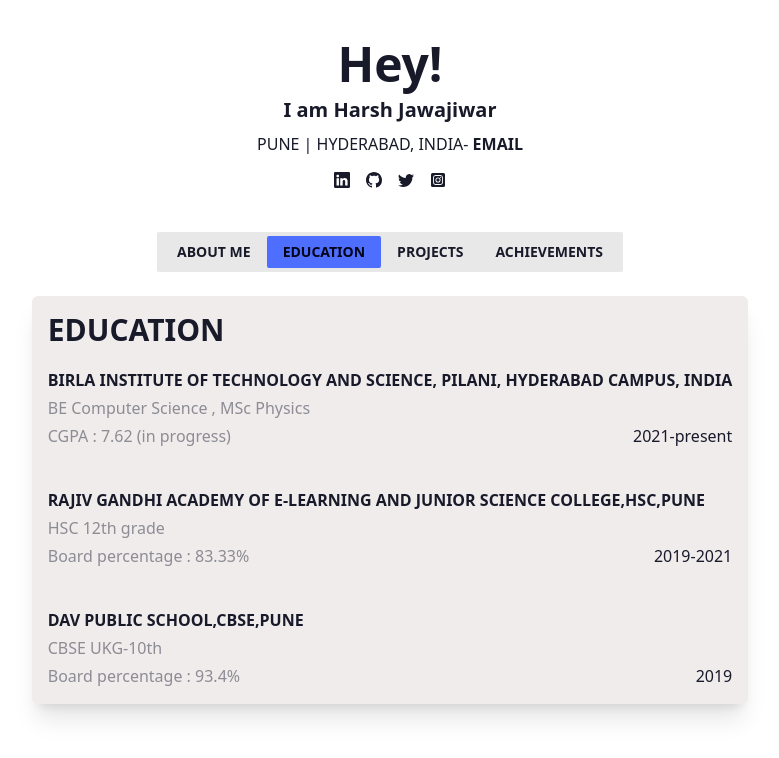
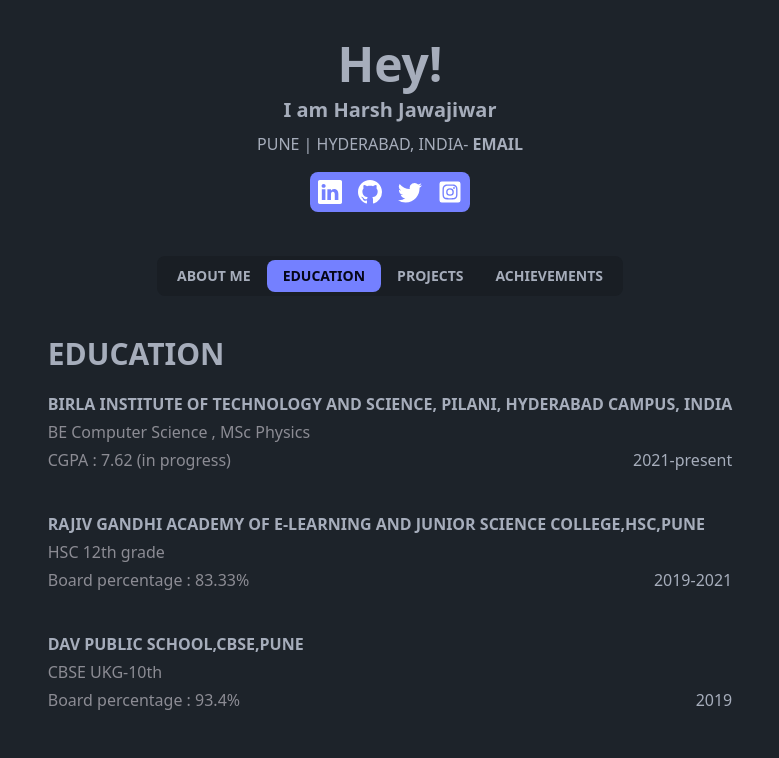
Before and after one commit to HarshJ23/personal-website, a Next.js app: page / in a window 1280 px wide. Both pictures are taken after a click on the link "EDUCATION". Shown: the top 758 px of the page, without its empty margins (250-1029 px from the left). Built offline with nearby package versions, Linux system fonts and the light colour scheme.

Commit message:
minor changes pending

```diff
--- a/components/About.jsx
+++ b/components/About.jsx
@@ -2,10 +2,10 @@
 export default function Card() {
   return (
     <div className="my-2  mx-auto">
-    <div className="hero bg-[#f0ecec] shadow-xl rounded-md">
+    <div className="hero rounded-md">
   <div className="hero-content">
     <div>
-     <h2 className="text-left text-3xl font-semibold">ABOUT ME</h2>
+     <h2 className="text-left text-3xl font-bold">ABOUT ME</h2>
       <p className="py-6 font-semibold text-base sm:text-lg text-left  text-[#8c8c94]">Hi! I am Harsh Jawajiwar , a third year student at BITS Pilani, Hyderabad Campus,pursuing dual majors in Computer Science and Physics.
       I like building projects around web-development.My Interest also lies in entrepreneurship and i am trying to explore the same.<br/> Apart from this i love watching and playing football</p>
     </div>
--- /dev/null
+++ b/components/Achievement.jsx
@@ -0,0 +1,60 @@
+
+
+export default function Achievement() {
+
+    const hackathon = [
+
+   {    value:0,
+        title:"AFTERHOURS",
+        description:"BITS Pilani , Hyderabad campus : Placed first in campus wide 12-Hr Hackathon organized by Innovation Cell and CIIE , BITS Pilani Hyderabad Campus",
+    },
+
+    {   value:1,
+        title : "CISCO CodeX",
+        description:"Selected as one of the top 10 finalist out of 200+ participants. Our team developed a full-stack health and medicine management app for elderly people along with a pitch deck presented to CISCO senior employees"
+    },
+
+    ]
+
+  return (
+    <div className="my-2">
+<div className="hero rounded-md">
+  <div className="hero-content">
+    <div>
+     <h2 className="text-left text-3xl font-bold mb-5">ACHIEVEMENTS</h2>
+
+<div>
+<h1 className="text-left mt-6 mb-2 font-semibold ">HACKATHONS & COMPETITIONS</h1>
+<div className="grid grid-cols-1 sm:grid-cols-1 md:grid-cols-2 gap-4">
+{hackathon && hackathon.map(({value,title,description})=>(
+<div className="card bg-primary text-white hover:scale-95 transition ease-in-out duration-300 hover:shadow-lg" key={value}>
+  <div className="card-body">
+    <h2 className=" font-bold text-xl text-center">{title}</h2>
+    <p>{description}</p>
+  </div>
+</div>
+))}
+</div>
+</div>
+
+<div>
+<h1 className="text-left mt-6 mb-2 font-semibold ">CO-CURRICULARS</h1>
+<div className="grid grid-cols-1 sm:grid-cols-1 md:grid-cols-2 gap-4">
+{hackathon && hackathon.map(({value,title,description})=>(
+<div className="card bg-primary text-white hover:scale-95 transition ease-in-out duration-300 hover:shadow-lg" key={value}>
+  <div className="card-body">
+    <h2 className=" font-bold text-xl text-center">{title}</h2>
+    <p>{description}</p>
+  </div>
+</div>
+))}
+</div>
+</div>
+
+    </div>
+  </div>
+</div>
+</div>
+
+  )
+}
--- /dev/null
+++ b/components/Card.jsx
@@ -0,0 +1,16 @@
+
+
+export default function Card() {
+  return (
+    <div>
+      <div className="card bg-primary text-white hover:scale-105 transition ease-in-out duration-300 hover:shadow-lg">
+
+  <div className="card-body">
+    <h2 className="card-title">Card title!</h2>
+    <p>If a dog chews shoes whose shoes does he choose?</p>
+  </div>
+
+</div>
+    </div>
+  )
+}
--- a/components/Education.jsx
+++ b/components/Education.jsx
@@ -3,15 +3,15 @@
 export default function Education() {
   return (
     <div className="my-2">
-    <div className="hero bg-[#f0ecec] shadow-xl rounded-md">
+    <div className="hero rounded-md">
   <div className="hero-content">
     <div>
-     <h2 className="text-left text-3xl font-semibold mb-5">EDUCATION</h2>
+     <h2 className="text-left text-3xl font-bold mb-5">EDUCATION</h2>
 
 <div className="flex flex-col space-y-10">
 
     <div className="space-y-1">
-        <p className="text-left  font-bold">BIRLA INSTITUTE OF TECHNOLOGY AND SCIENCE, PILANI, HYDERABAD CAMPUS, INDIA</p>
+        <p className="text-left  font-semibold">BIRLA INSTITUTE OF TECHNOLOGY AND SCIENCE, PILANI, HYDERABAD CAMPUS, INDIA</p>
         <p className="text-left text-[#8c8c94] font-medium">BE Computer Science , MSc Physics</p>
         <div className="sm:flex sm:flex-row justify-between">
         <p className="text-left font-medium text-[#8c8c94]">CGPA : 7.62 (in progress)</p>
@@ -20,7 +20,7 @@ export default function Education() {
     </div>
 
     <div className="space-y-1">
-        <p className="text-left  font-bold">RAJIV GANDHI ACADEMY OF E-LEARNING AND JUNIOR SCIENCE COLLEGE,HSC,PUNE</p>
+        <p className="text-left  font-semibold">RAJIV GANDHI ACADEMY OF E-LEARNING AND JUNIOR SCIENCE COLLEGE,HSC,PUNE</p>
         <p className="text-left text-[#8c8c94] font-medium">HSC 12th grade</p>
         <div className="sm:flex sm:flex-row justify-between">
         <p className="text-left font-medium text-[#8c8c94] "> Board percentage : 83.33%</p>
@@ -29,7 +29,7 @@ export default function Education() {
     </div>
 
     <div className="space-y-1">
-        <p className="text-left  font-bold">DAV PUBLIC SCHOOL,CBSE,PUNE</p>
+        <p className="text-left  font-semibold">DAV PUBLIC SCHOOL,CBSE,PUNE</p>
         <p className="text-left text-[#8c8c94] font-medium">CBSE UKG-10th</p>
 
         <div className="sm:flex sm:flex-row justify-between">
--- a/components/Projects.jsx
+++ b/components/Projects.jsx
@@ -3,15 +3,15 @@ import {  BsGithub } from "react-icons/bs";
 export default function Projects() {
     return (
       <div className="my-2">
-      <div className="hero bg-[#f0ecec] shadow-xl rounded-md">
+      <div className="hero rounded-md">
     <div className="hero-content">
       <div>
-       <h2 className="text-left text-3xl font-semibold mb-5">PROJECTS</h2>
+       <h2 className="text-left text-3xl font-bold mb-5">PROJECTS</h2>
 
   <div className="flex flex-col space-y-10">
 
       <div className="space-y-1">
-          <p className="text-left  font-bold">DATA CHATBOT</p>
+          <p className="text-left  font-semibold">DATA CHATBOT</p>
           <p className="text-left text-[#8c8c94] font-medium">Chatbot where you can chat with a large set of custom data and get specific answers quickly</p>
           <div className=" flex flex-row justify-between">
           <p className="text-left font-medium text-[#8c8c94] ">Stack : React.js , Firebase and Tailwind CSS for styling</p>
@@ -20,7 +20,7 @@ export default function Projects() {
       </div>
 
       <div className="space-y-1">
-          <p className="text-left  font-bold">tele_GPT</p>
+          <p className="text-left  font-semibold">tele_GPT</p>
           <p className="text-left text-[#8c8c94] font-medium">Integrated ChatGPT features into a Telegram chatbot</p>
           <div className=" flex flex-row justify-between">
           <p className="text-left font-medium text-[#8c8c94] ">Stack : React.js , Firebase and Tailwind CSS for styling</p>
@@ -29,7 +29,7 @@ export default function Projects() {
       </div>
 
       <div className="space-y-1">
-          <p className="text-left  font-bold">Blogstack</p>
+          <p className="text-left  font-semibold">Blogstack</p>
           <p className="text-left text-[#8c8c94] font-medium">Blog website with text-voice feature</p>
 
           <div className=" flex flex-row justify-between">
--- a/pages/index.js
+++ b/pages/index.js
@@ -3,10 +3,11 @@ import { FaInstagramSquare } from "react-icons/fa";
 import About from "../components/About";
 import Education from "../components/Education";
 import Projects from "@/components/Projects";
+import Achievement from "@/components/Achievement";
 import { useState } from "react";
 
 export default function Home() {
-  const componentsArray = [About, Education , Projects];
+  const componentsArray = [About, Education , Projects , Achievement];
   const [currentComponentIndex, setCurrentComponentIndex] = useState(0);
 
   const handleButtonClick = (index) => {
@@ -29,58 +30,66 @@ export default function Home() {
           </p>
         </div>
 
-        <ul className="flex flex-row space-x-4">
+        <ul className="flex flex-row space-x-4 bg-primary p-2 rounded-lg">
           <li>
-            <a href="https://www.linkedin.com/in/harsh-jawajiwar-086320215/"><BsLinkedin/></a>
+            <a href="https://www.linkedin.com/in/harsh-jawajiwar-086320215/" target="_blank" className="text-white"><BsLinkedin className="h-6 w-6" /></a>
           </li>
           <li>
-           <a href="https://github.com/HarshJ23"><BsGithub /></a>
+           <a href="https://github.com/HarshJ23" target="_blank" className="text-white"><BsGithub className="h-6 w-6"/></a>
           </li>
           <li>
-            <a href="https://twitter.com/HJawajiwar"><BsTwitter/></a>
+            <a href="https://twitter.com/HJawajiwar" target="_blank" className="text-white"><BsTwitter className="h-6 w-6"/></a>
           </li>
           <li>
-            <a href="https://www.instagram.com/harshj_23/"><FaInstagramSquare/></a>
+            <a href="https://www.instagram.com/harshj_23/" target="_blank" className="text-white"><FaInstagramSquare className="h-6 w-6"/></a>
           </li>
         </ul>
 
         <div className="mt-7">
           <div className="tabs tabs-boxed font-semibold">
             <a
-              className={`tab ${currentComponentIndex === 0 ? "tab-active" : ""}`}
+              className={`tab tab-xs sm:tab-md ${currentComponentIndex === 0 ? "tab-active" : ""}`}
               onClick={() => handleButtonClick(0)}
             >
               ABOUT ME
             </a>
             <a
-              className={`tab ${currentComponentIndex === 1 ? "tab-active" : ""}`}
+              className={`tab tab-xs sm:tab-md ${currentComponentIndex === 1 ? "tab-active" : ""}`}
               onClick={() => handleButtonClick(1)}
             >
               EDUCATION
             </a>
-            <a  className={`tab ${currentComponentIndex === 2 ? "tab-active" : ""}`}
+            <a  className={`tab tab-xs sm:tab-md ${currentComponentIndex === 2 ? "tab-active" : ""}`}
               onClick={() => handleButtonClick(2)}>PROJECTS</a>
-            <a className="tab">ACHIEVEMENTS</a>
+
+             <a  className={`tab tab-xs sm:tab-md ${currentComponentIndex === 3 ? "tab-active" : ""}`}
+              onClick={() => handleButtonClick(3)}>ACHIEVEMENTS</a>
           </div>
         </div>
 
         <div>
           <section>
             <div
-              className={`transition-opacity duration-500 ease-in-out ${currentComponentIndex !== 0 ? 'hidden' : 'opacity-100'}`}
+              className={`transition-opacity duration-500 ease-in-out ${currentComponentIndex !== 0 ? 'hidden' : 'opacity-100 animate-fadeIn'}`}
             >
               <About />
             </div>
             <div
-              className={`transition-opacity duration-500 ease-in-out ${currentComponentIndex !== 1 ? 'hidden' : 'opacity-100'}`}
+              className={`transition-opacity duration-500 ease-in-out ${currentComponentIndex !== 1 ? 'hidden' : 'opacity-100 animate-fadeIn'}`}
             >
               <Education />
             </div>
 
             <div
-              className={`transition-opacity duration-500 ease-in-out ${currentComponentIndex !== 2 ? 'hidden' : 'opacity-100'}`}
+              className={`transition-opacity duration-500 ease-in-out ${currentComponentIndex !== 2 ? 'hidden' : 'opacity-100 animate-fadeIn'}`}
             >
               <Projects/>
+            </div>
+
+            <div
+              className={`transition-opacity duration-500 ease-in-out ${currentComponentIndex !== 3 ? 'hidden' : 'opacity-100 animate-fadeIn'}`}
+            >
+              <Achievement/>
             </div>
           </section>
         </div>
--- a/styles/globals.css
+++ b/styles/globals.css
@@ -6,3 +6,15 @@
     width: 400px;
     overflow: hidden;
   }
+
+  @keyframes fadeIn {
+    0% {
+      opacity: 0;
+    }
+    100% {
+      opacity: 1;
+    }
+  }
+  .animate-fadeIn {
+    animation: fadeIn 0.8s ease-in-out;
+  }
--- a/tailwind.config.js
+++ b/tailwind.config.js
@@ -9,6 +9,6 @@ module.exports = {
    plugins: [require("daisyui")],
 
    daisyui: {
-    themes: ["corporate"],
+    themes: ["dark"],
   },
 }
```
